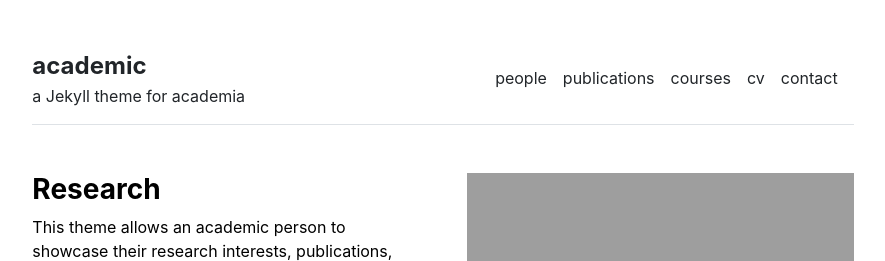
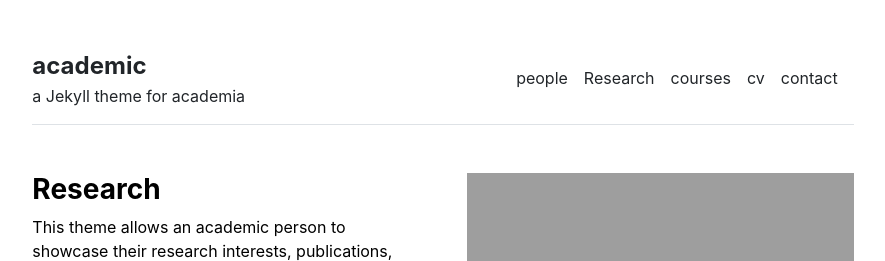
Before and after one commit to ghislainafavi/ghislainafavi.github.io, a Jekyll site: the page built from index.md, in a window 1280 px wide. Shown: the top 261 px of the page, without its empty margins (197-1082 px from the left). Built offline with Jekyll 4.4.1, drawn with Linux system fonts in a browser that asks for light colours.

Commit message:
Update settings.yml

```diff
--- a/_data/settings.yml
+++ b/_data/settings.yml
@@ -1,6 +1,6 @@
 menu:
 - {name: 'people', url: '/people'}
-- {name: 'publications', url: '/Research'}
+- {name: 'Research', url: '/publications'}
 - {name: 'courses', url: '/courses'}
 - {name: 'cv', url: '/cv'}
 - {name: 'contact', url: '/contact'}
```
